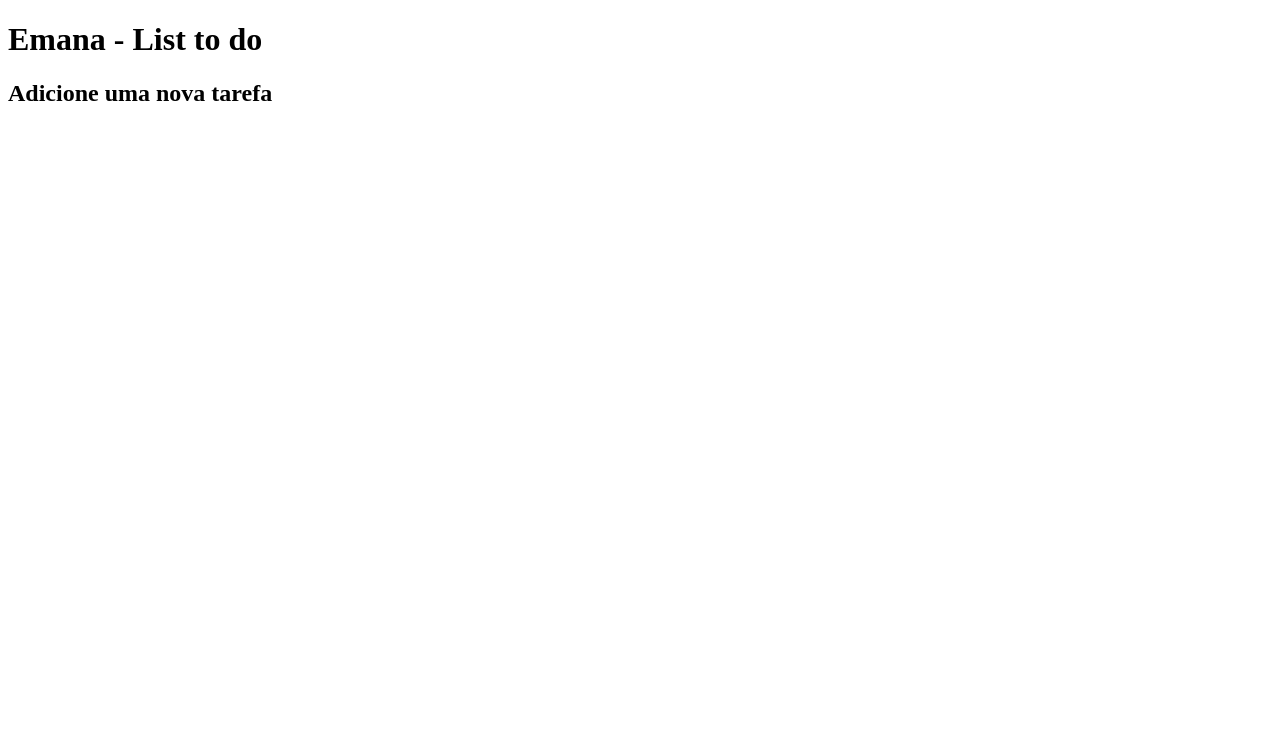
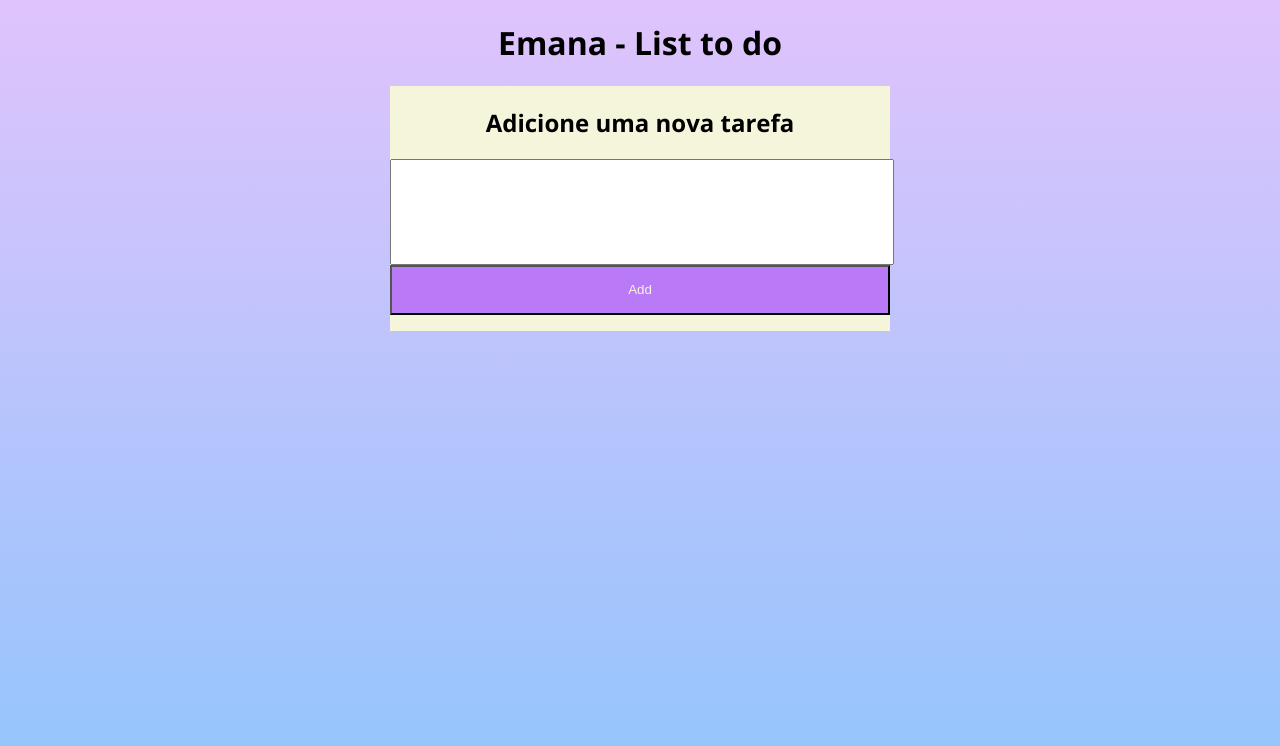
Before and after one commit to emamaia/Projeto-II, a plain HTML site: page index.html in a window 1280 px wide. Drawn offline with nearby package versions, Linux system fonts and the light colour scheme.

Commit message:
Atualizei html e css

```diff
--- a/css/style.css
+++ b/css/style.css
@@ -0,0 +1,34 @@
+body {
+    font-family: 'Open Sans', sans-serif;
+    background-image: linear-gradient(#e0c3fc, #8ec5fc);
+    background-repeat: no-repeat;
+    height: 100vh;
+}
+
+h1 {
+    text-align: center;
+}
+
+.container__lista {
+    background-color: beige;
+    width: 500px;
+    display: flex;
+    margin: 0 auto;
+}
+
+.lista {
+    width: 100%;
+    text-align: center;
+}
+
+#input__tarefa {
+    width: 496px;
+    height: 100px;;
+}
+
+#input__botao {
+    width: 100%;
+    height: 50px;
+    background-color: #ba7af8;
+    color: beige;
+}
--- a/index.html
+++ b/index.html
@@ -4,6 +4,7 @@
     <meta charset="UTF-8">
     <meta name="viewport" content="width=device-width, initial-scale=1.0">
     <meta http-equiv="X-UA-Compatible" content="ie=edge">
+    <link href="https://fonts.googleapis.com/css?family=Open+Sans:400,700,700i&display=swap" rel="stylesheet">
     <link rel="stylesheet" href="./css/style.css">
     <title>Emana</title>
 </head>
@@ -12,10 +13,22 @@
        Emana - List to do
     </h1>
 
-    <section class='lista' id='lista'>
-        <h2 id='adicione__tarefa'>
-            Adicione uma nova tarefa
-        </h2>
+    <section class='container__lista' id='container-lista'>
+
+       <div class="lista" id='lista'>
+            <h2 id='adicione__tarefa'>
+               Adicione uma nova tarefa
+            </h2>
+
+            <input id=input__tarefa type="text">
+
+            <button id=input__botao>Add</button>
+
+            <ul id='tarefas' class= lista__tarefas>
+
+            </ul>
+        </div>
+
     </section>
 
     <script src='./js/script.js'></script>
```
